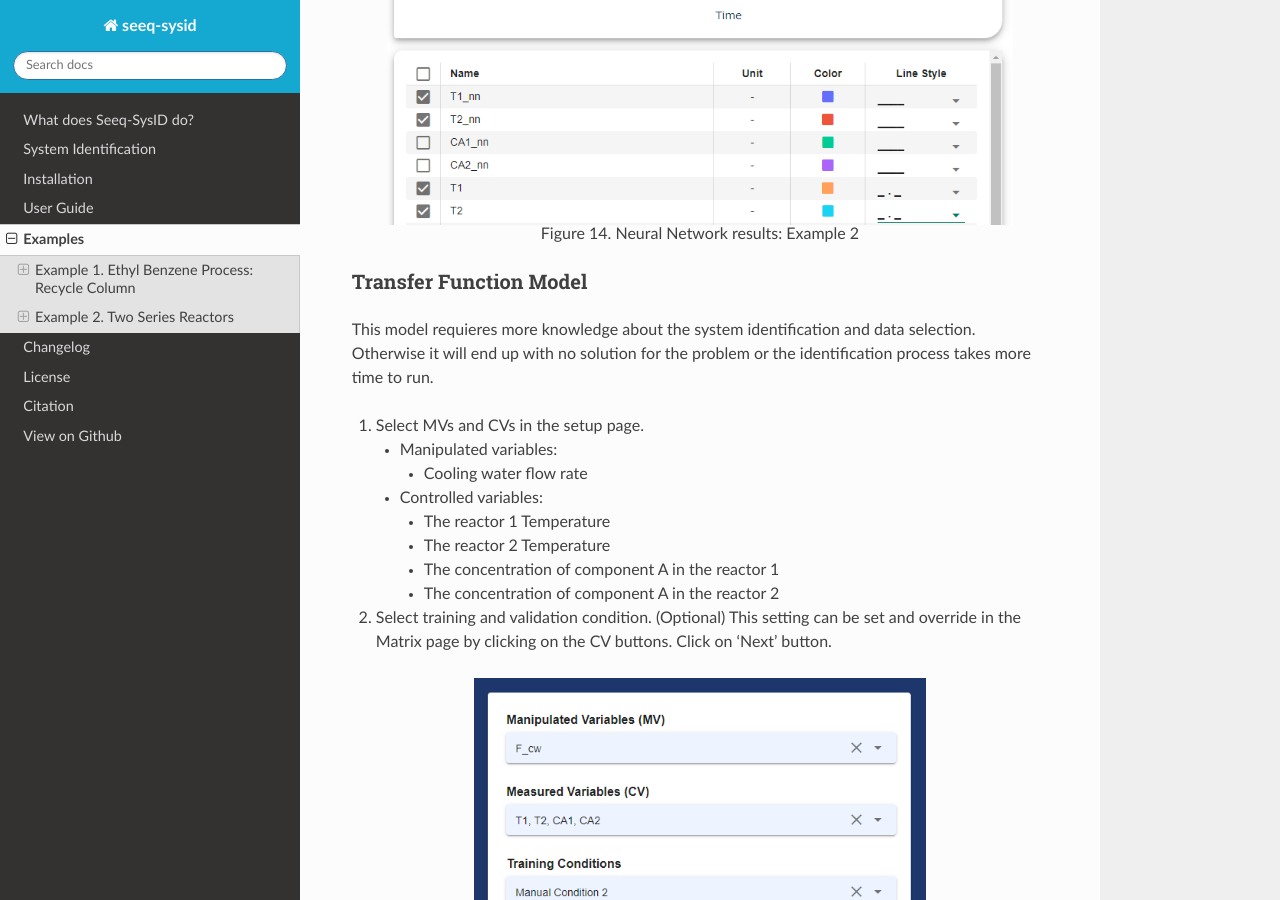
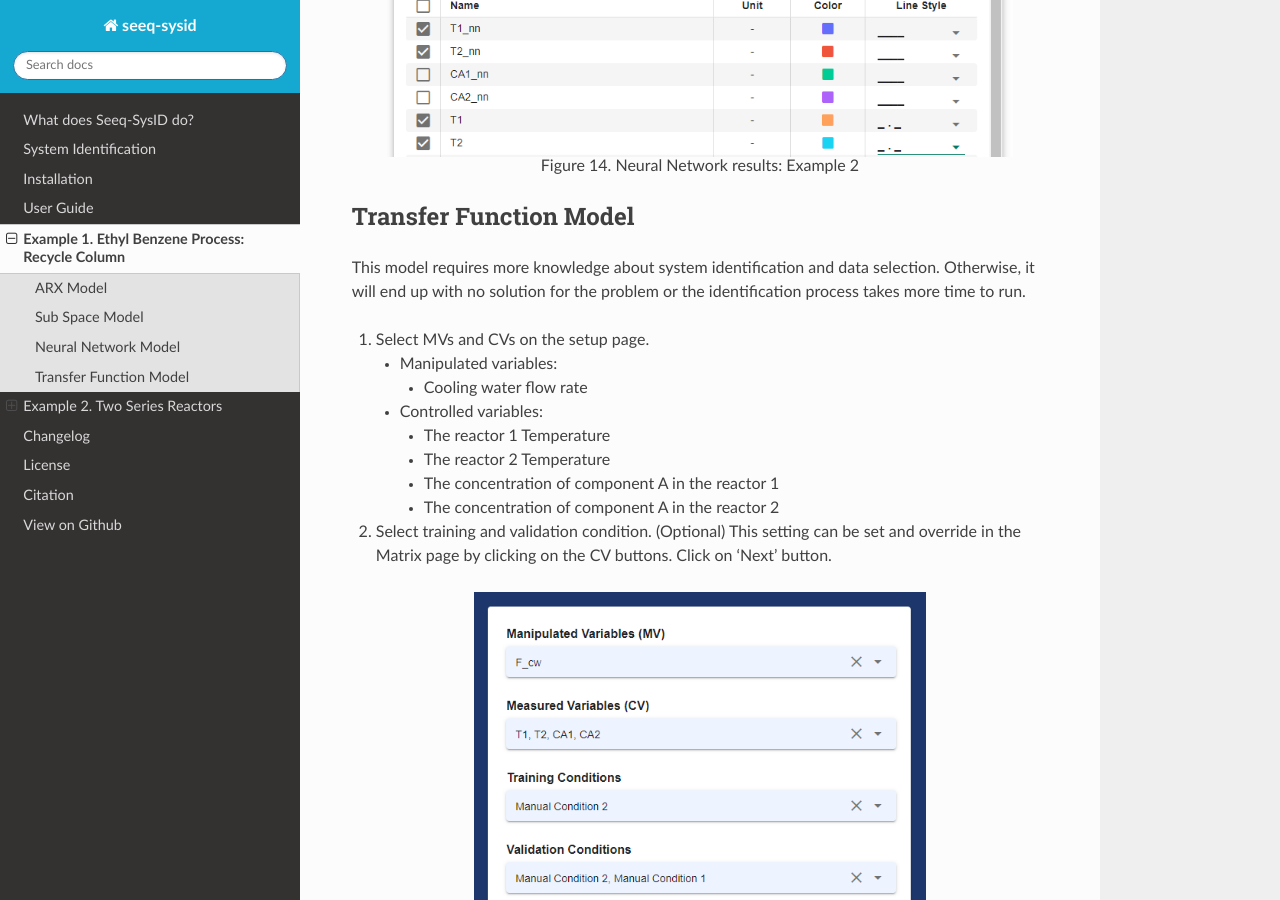
Before and after one commit to BYU-PRISM/Seeq, a Sphinx documentation site: the page built from docs_src/source/pages/examples.md, in a window 1280 px wide and 900 px high, scrolled down 13500 px. Built offline with Sphinx 7.4.7 and the Read the Docs theme 2.0.0, drawn with Linux system fonts in a browser that asks for light colours; some of the changed text lies outside the part shown.

Commit message:
Docs Update

```diff
--- a/docs_src/source/pages/examples.md
+++ b/docs_src/source/pages/examples.md
@@ -1,7 +1,3 @@
-# Examples
-
-Lorem ipsum dolor sit amet, consectetur adipiscing elit, sed do eiusmod tempor incididunt ut labore et dolore magna aliqua. Ut enim ad minim veniam, quis nostrud exercitation ullamco laboris nisi ut aliquip ex ea commodo consequat.
-
 ## Example 1. Ethyl Benzene Process: Recycle Column
 
 In the Ethyl Benzene (EB) process there is a stage to separate Benzene (B) from the product stream using a distillation column. The flow of distillate (D stream) and bottom product (B stream) are manipulated variables to control the condenser and the sump levels. The pressure of the column is controlled by manipulating the heat duty of the condenser. The temperature of the 14th stage (starting from the top) affects the product quality. This variable is controlled by manipulating the reboiler heat duty.
@@ -376,9 +372,9 @@
 
 ### Transfer Function Model
 
-This model requieres more knowledge about the system identification and data selection. Otherwise it will end up with no solution for the problem or the identification process takes more time to run.
+This model requires more knowledge about system identification and data selection. Otherwise, it will end up with no solution for the problem or the identification process takes more time to run.
 
-1. Select MVs and CVs in the setup page.
+1. Select MVs and CVs on the setup page.
 
    - Manipulated variables:
      - Cooling water flow rate
```
